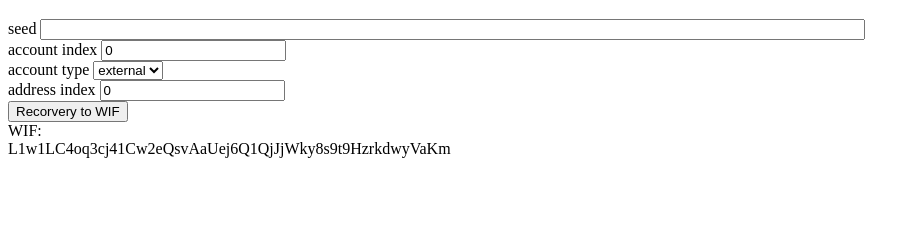
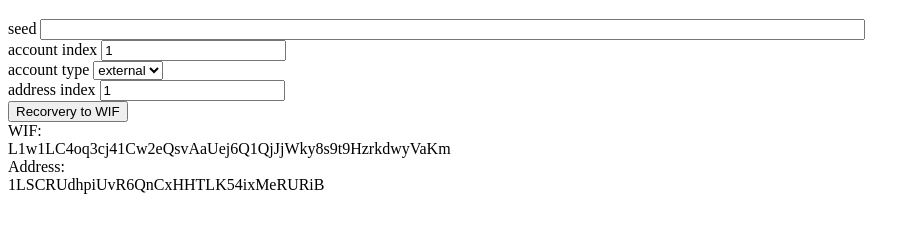
Before and after one commit to yuanyu90221/recover_seed, a browser extension: page index.html in a window 1280 px wide. Both pictures are taken after a click on the element "Recorvery to WIF". Shown: the part 61-294 px from the top of the page, without its empty margins (0-920 px from the left). Drawn offline with Linux system fonts and the light colour scheme.

Commit message:
add address extraction

```diff
--- a/index.html
+++ b/index.html
@@ -18,7 +18,7 @@
     </div>
     <div class="accountIndex">
       <label for="accountIndex">account index</label>
-      <input type="number" name="accountIndex" min="0"/>
+      <input type="number" name="accountIndex" min="1"/>
     </div>
     <div class="accountType">
       <label for="accountType">account type</label>
@@ -29,14 +29,16 @@
     </div>
     <div class="addressIndex">
       <label for="addressIndex">address index</label>
-      <input type="number" name="addressIndex" min="0"/>
+      <input type="number" name="addressIndex" min="1"/>
     </div>
     <div class="button">
       <button>Recorvery to WIF</button>
     </div>
     <div>WIF:</div>
-    <div class="result">
-
+    <div class="wif">
+    </div>
+    <div>Address:</div>
+    <div class="address">
     </div>
   </div>
 </body>
--- a/js/index.js
+++ b/js/index.js
@@ -9,23 +9,41 @@ const bitcoinType = 0;
 function derivedWIF(phrase, accountIndex=0, accountType=0, addressIndex=0) {
   let seedBuffer = bip39.mnemonicToSeed(phrase);
   let masterNode = bitcoin.fromSeedBuffer(seedBuffer);
+  let shiftedAccountIndex = accountIndex - 1;
+  let shiftedAddressIndex = addressIndex - 1;
+  if (shiftedAccountIndex < 0) {
+    throw new Error(`shiftedAccountIndex must large than 0, current shiftedAccountIndex: ${shiftedAccountIndex}`)
+  }
+  if (shiftedAddressIndex < 0) {
+    throw new Error(`shiftedAddressIndex must large than 0, current shiftedAddressIndex: ${shiftedAddressIndex}`)
+  }
   // Derived the first account based on BIP44
   let coinType = bitcoinType;
-  let account0 = masterNode.derivePath(`m/44'/${coinType}'/${accountIndex}'`);
-  let key0 = account0.derivePath(`${accountType}/${addressIndex}`).keyPair;
+  let account = masterNode.derivePath(`m/44'/${coinType}'/${shiftedAccountIndex}'`);
+  let key = account.derivePath(`${accountType}/${shiftedAddressIndex}`).keyPair;
 
-  let address0 = key0.getAddress();
-  return key0.toWIF();
+  let address = key.getAddress();
+
+  return {wif:key.toWIF(), address:address};
 }
 document.addEventListener('DOMContentLoaded',function(){
-  document.querySelector('[name=accountIndex]').value = 0;
-  document.querySelector('[name=addressIndex]').value = 0;
+  document.querySelector('[name=accountIndex]').value = 1;
+  document.querySelector('[name=addressIndex]').value = 1;
+
   document.querySelector('.button').addEventListener('click', function(){
     let currentSeed = document.querySelector('[name=seed]').value;
     let currentAccountIndex = document.querySelector('[name=accountIndex]').value;
     let currentAddressIndex = document.querySelector('[name=addressIndex]').value;
     let currentAccountType = document.querySelector('[name=accountType]').value;
-    let result = document.querySelector('.result');
-    result.textContent= derivedWIF(currentSeed, currentAccountIndex, currentAccountType, currentAddressIndex);
+    let wifDOM = document.querySelector('.wif');
+    let addressDOM = document.querySelector('.address');
+    try {
+      let {wif,address} = derivedWIF(currentSeed, currentAccountIndex, currentAccountType, currentAddressIndex);
+      wifDOM.textContent = wif;
+      addressDOM.textContent = address;
+    }
+    catch(err) {
+      alert(err.message);
+    }
   });
 });
```
